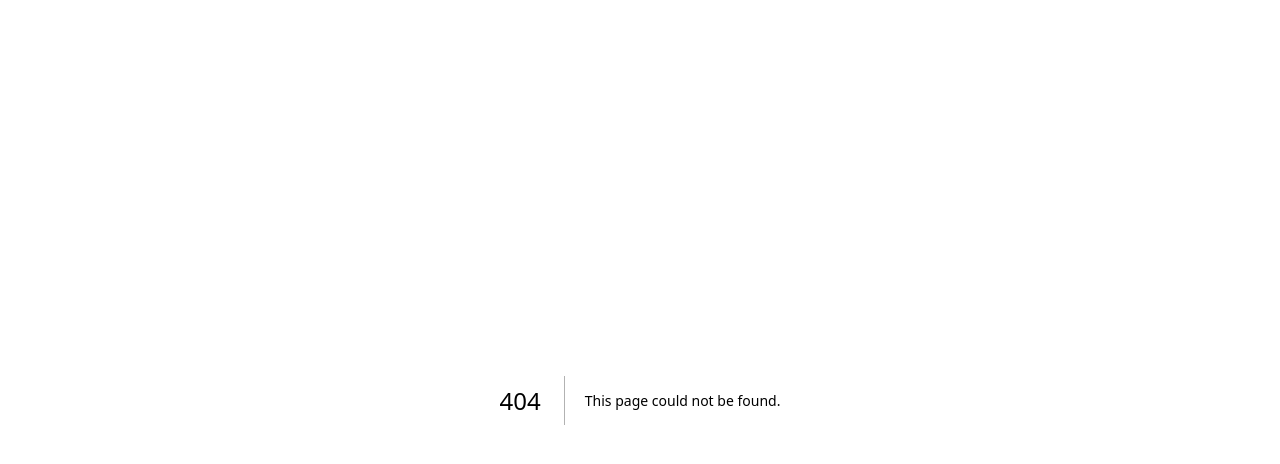
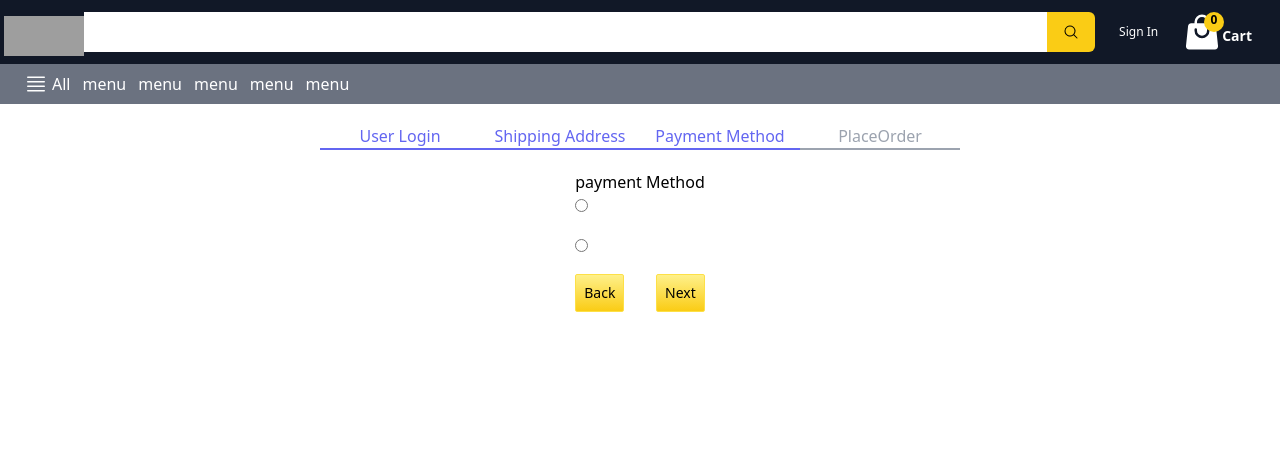
Before and after one commit to joykamlomo/my-storefront, a Next.js app: page /payment in a window 1280 px wide. Before the commit this address had no page. Shown: the top 464 px of the page. Built offline with nearby package versions, Linux system fonts and the light colour scheme; no server answers; grey boxes are pictures that could not be loaded.

Commit message:
added persist for store

```diff
--- a/app/store.js
+++ b/app/store.js
@@ -1,8 +1,40 @@
-import { configureStore } from "@reduxjs/toolkit";
-import basketReducer from "../slices/basketSlice";
+import { configureStore } from '@reduxjs/toolkit';
+import basketSlice from '../slices/basketSlice';
+import storage from 'redux-persist/lib/storage';
+import { combineReducers } from 'redux';
+import {
+  persistReducer,
+  FLUSH,
+  REHYDRATE,
+  PAUSE,
+  PERSIST,
+  PURGE,
+  REGISTER,
+} from 'redux-persist';
+import persistStore from 'redux-persist/lib/persistStore';
 
+//store.js
+const persistConfig = {
+  key: 'counter',
+  storage,
+};
+
+// const basketRed
+//store.js
+const reducers = combineReducers({ basket: basketSlice });
+
+///store.js
+const persistedReducer = persistReducer(persistConfig, reducers);
+
+//store.js
 export const store = configureStore({
-  reducer: {
-    basket: basketReducer,
-  },
+  reducer: persistedReducer,
+  middleware: (getDefaultMiddleware) =>
+    getDefaultMiddleware({
+      serializableCheck: {
+        ignoredActions: [FLUSH, REHYDRATE, PAUSE, PERSIST, PURGE, REGISTER],
+      },
+    }),
 });
+
+export const persistor = persistStore(store);
--- /dev/null
+++ b/components/CheckoutWizard.js
@@ -0,0 +1,24 @@
+import React from 'react';
+
+function CheckoutWizard({ activeStep = 0 }) {
+  return (
+    <div className="mb-5 flex flex-wrap">
+      {['User Login', 'Shipping Address', 'Payment Method', 'PlaceOrder'].map(
+        (step, index) => (
+          <div
+            key={step}
+            className={`flex-1 border-b-2 text-center ${
+              index <= activeStep
+                ? 'border-indigo-500 text-indigo-500'
+                : 'border-gray-400 text-gray-400'
+            }`}
+          >
+            {step}
+          </div>
+        )
+      )}
+    </div>
+  );
+}
+
+export default CheckoutWizard;
--- a/package.json
+++ b/package.json
@@ -20,8 +20,11 @@
     "next-auth": "^4.17.0",
     "react": "18.2.0",
     "react-dom": "18.2.0",
+    "react-hook-form": "^7.39.6",
     "react-redux": "^8.0.5",
-    "react-responsive-carousel": "^3.2.23"
+    "react-responsive-carousel": "^3.2.23",
+    "react-toastify": "^9.1.1",
+    "redux-persist": "^6.0.0"
   },
   "devDependencies": {
     "autoprefixer": "^10.4.13",
--- a/pages/_app.js
+++ b/pages/_app.js
@@ -1,13 +1,20 @@
 import '../styles/globals.css';
-import { store } from '../app/store';
+import { persistor, store } from '../app/store';
 import { Provider } from 'react-redux';
 import { SessionProvider } from 'next-auth/react';
+//index.js
+// import { persistStore } from 'redux-persist';
+import { PersistGate } from 'redux-persist/integration/react';
+//...
+// const persistor = persistStore(store);
 
 function MyApp({ Component, pageProps }) {
   return (
     <SessionProvider session={pageProps.session}>
       <Provider store={store}>
-        <Component {...pageProps} />
+        <PersistGate loading={null} persistor={persistor}>
+          <Component {...pageProps} />
+        </PersistGate>
       </Provider>
     </SessionProvider>
   );
--- a/pages/checkout.js
+++ b/pages/checkout.js
@@ -6,8 +6,10 @@ import Header from '../components/Header';
 import { useSelector } from 'react-redux';
 import { selectItems, selectTotal } from '../slices/basketSlice';
 import { useSession } from 'next-auth/react';
+import { useRouter } from 'next/router';
 
 const Checkout = () => {
+  const router = useRouter();
   // check sssion
   const { data: session } = useSession();
 
@@ -16,7 +18,9 @@ const Checkout = () => {
   const total = useSelector(selectTotal);
 
   // create a checkout session
-  const createCheckoutSession = () => {};
+  const createCheckoutSession = () => {
+    router.push('/shipping');
+  };
   return (
     <div>
       <Head>
--- /dev/null
+++ b/pages/payment.js
@@ -0,0 +1,53 @@
+import Head from 'next/head';
+import { useRouter } from 'next/router';
+import React, { useState } from 'react';
+import CheckoutWizard from '../components/CheckoutWizard';
+import Header from '../components/Header';
+
+function Payment() {
+  const router = useRouter();
+  const [selectedPaymentMethod, setSelectedPaymentMethod] = useState(null);
+
+  const submitHandler = () => {};
+
+  return (
+    <div>
+      <Head>
+        <title>Create Next App</title>
+        <meta name="description" content="Generated by create next app" />
+        <link rel="icon" href="/favicon.ico" />
+      </Head>
+
+      <Header />
+      <main className="lg:flex flex-col max-w-screen-sm py-5 mx-auto">
+        <CheckoutWizard activeStep={2} />
+        <form className="mx-auto max-w-screen-md">
+          <h1>payment Method</h1>
+          {['Paypal', 'CashOndelivery'].map((payment) => (
+            <div key={payment} className="mb-4">
+              <input
+                className="p-2 outline-none focus:ring-0"
+                id={payment}
+                type="radio"
+                checked={selectedPaymentMethod === payment}
+                onChange={() => setSelectedPaymentMethod(payment)}
+              />
+            </div>
+          ))}
+          <div className="mb-4 flex justify-between">
+            <button
+              onClick={() => router.push('/shipping')}
+              type="button"
+              className="button"
+            >
+              Back
+            </button>
+            <button className="button">Next</button>
+          </div>
+        </form>
+      </main>
+    </div>
+  );
+}
+
+export default Payment;
--- /dev/null
+++ b/pages/placeorder.js
@@ -0,0 +1,11 @@
+import React from 'react'
+
+function placeorder() {
+  return (
+    <div>
+
+    </div>
+  )
+}
+
+export default placeorder
--- /dev/null
+++ b/pages/shipping.js
@@ -0,0 +1,118 @@
+import Head from 'next/head';
+import { useRouter } from 'next/router';
+import React from 'react';
+import { useForm } from 'react-hook-form';
+import { useDispatch, useSelector } from 'react-redux';
+import CheckoutWizard from '../components/CheckoutWizard';
+import Header from '../components/Header';
+import { addShipping, selectShipping } from '../slices/basketSlice';
+
+const Shipping = () => {
+  const dispatch = useDispatch();
+  const router = useRouter();
+
+  // form
+  const {
+    handleSubmit,
+    register,
+    setValue,
+    formState: { errors },
+  } = useForm();
+
+  // geet items & total from store
+  const shipping = useSelector(selectShipping);
+
+  const submitHandler = ({ fullName, address, city, postalCode, country }) => {
+    dispatch(addShipping({ fullName, address, city, postalCode, country }));
+    router.push('/payment');
+  };
+  return (
+    <div>
+      <Head>
+        <title>Create Next App</title>
+        <meta name="description" content="Generated by create next app" />
+        <link rel="icon" href="/favicon.ico" />
+      </Head>
+
+      <Header />
+      <main className="lg:flex flex-col max-w-screen-sm py-5 mx-auto">
+        <CheckoutWizard activeStep={1} />
+
+        <div>
+          <form onClick={handleSubmit(submitHandler)}>
+            <div className="mb-4">
+              <label htmlFor="name">Name</label>
+              <input
+                id="name"
+                className="w-full py-3 outline-none border"
+                {...register('name', {
+                  required: 'Please enter full name',
+                })}
+              />
+              {errors.fullName && (
+                <div className="text-red-500">{errors.fullName.message}</div>
+              )}
+            </div>
+            <div className="mb-4">
+              <label htmlFor="address">Address</label>
+              <input
+                id="address"
+                className="w-full py-3 outline-none border"
+                {...register('address', {
+                  required: 'Please enter full name',
+                })}
+              />
+              {errors.fullName && (
+                <div className="text-red-500">{errors.fullName.message}</div>
+              )}
+            </div>
+            <div className="mb-4">
+              <label htmlFor="city">City</label>
+              <input
+                id="city"
+                className="w-full py-3 outline-none border"
+                {...register('city', {
+                  required: 'Please enter full name',
+                })}
+              />
+              {errors.fullName && (
+                <div className="text-red-500">{errors.fullName.message}</div>
+              )}
+            </div>
+            <div className="mb-4">
+              <label htmlFor="postalcode">Postal code</label>
+              <input
+                id="postalcode"
+                className="w-full py-3 outline-none border"
+                {...register('postalcode', {
+                  required: 'Please enter full name',
+                })}
+              />
+              {errors.fullName && (
+                <div className="text-red-500">{errors.fullName.message}</div>
+              )}
+            </div>
+            <div className="mb-4">
+              <label htmlFor="country">Country</label>
+              <input
+                id="country"
+                className="w-full py-3 outline-none border"
+                {...register('country', {
+                  required: 'Please enter full name',
+                })}
+              />
+              {errors.fullName && (
+                <div className="text-red-500">{errors.fullName.message}</div>
+              )}
+            </div>
+            <div>
+              <button type="submit">Submit</button>
+            </div>
+          </form>
+        </div>
+      </main>
+    </div>
+  );
+};
+
+export default Shipping;
--- a/slices/basketSlice.js
+++ b/slices/basketSlice.js
@@ -28,7 +28,6 @@ export const basketSlice = createSlice({
       }
       state.items = newBasket;
     },
-    // use filter to remove all items
   },
 });
 
```
Also changed, not shown: 2 other files (tests, documents, lock files or other folders).
